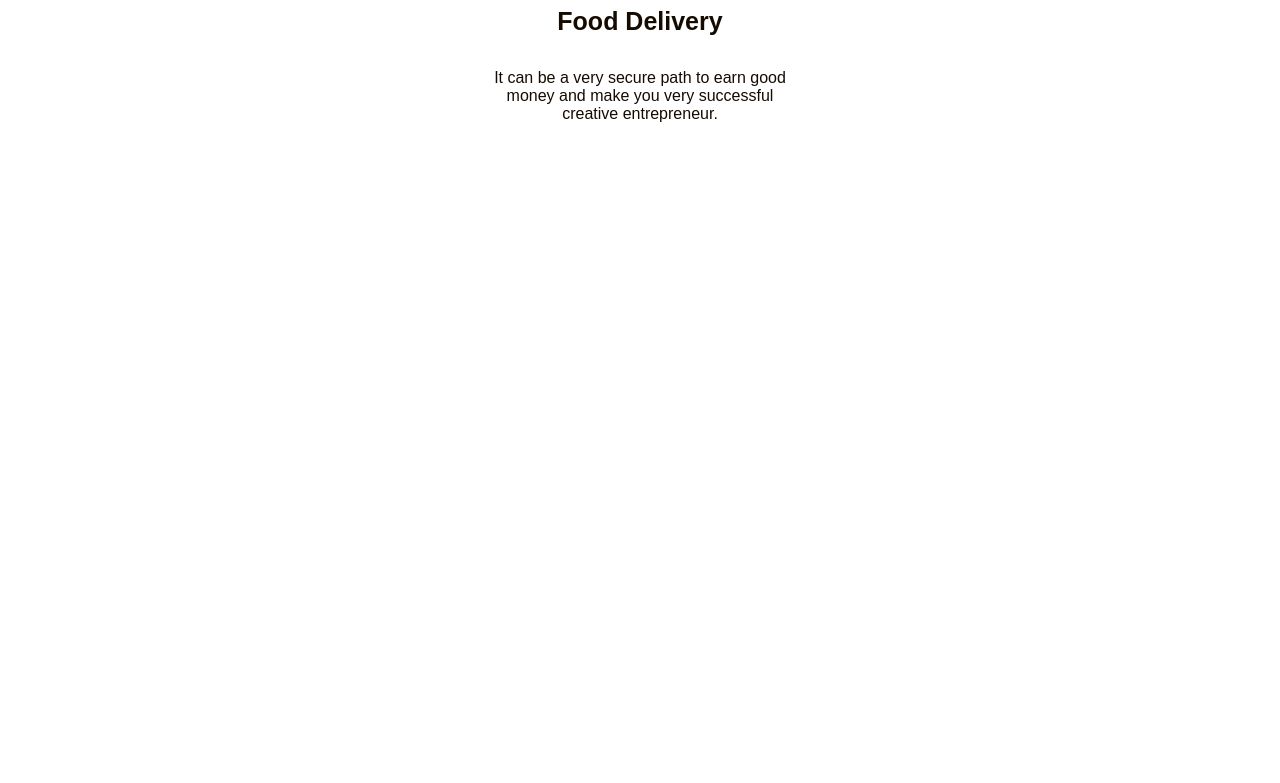
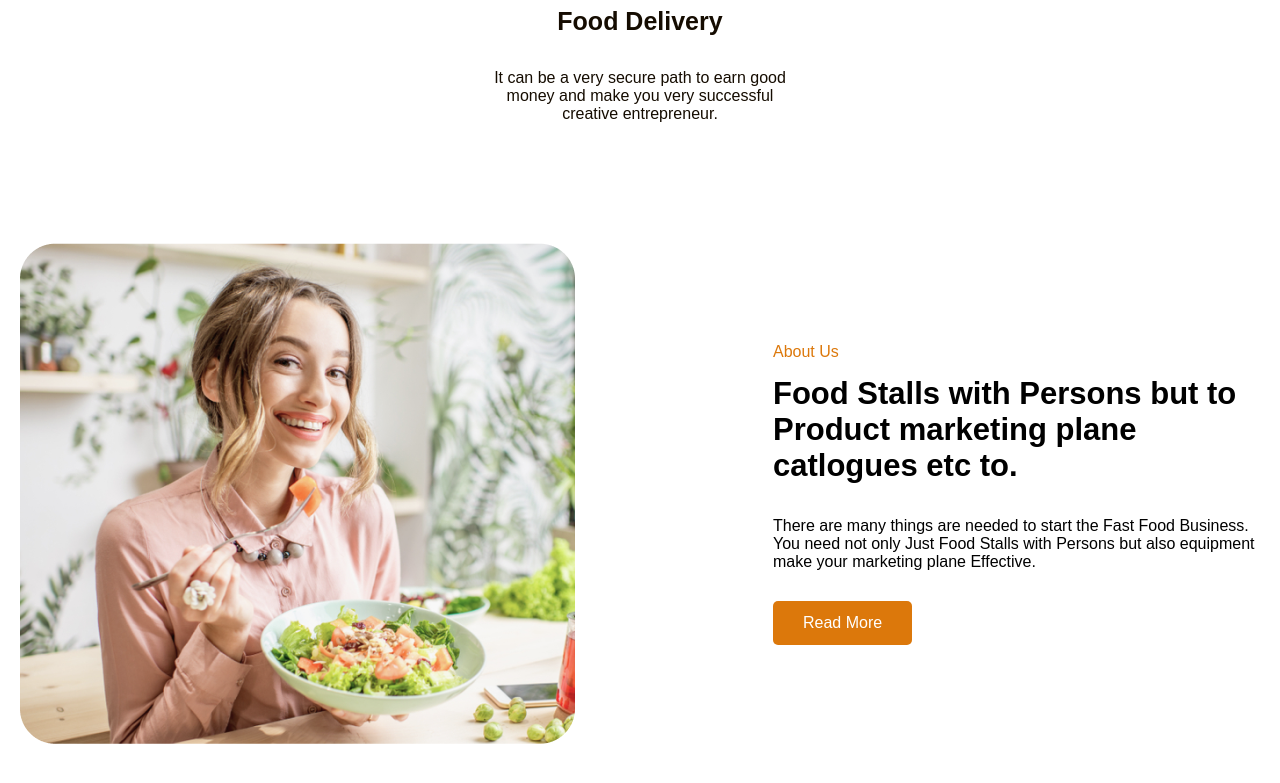
Before and after one commit to bochojon-dev/homework-6-10, a React (Vite) app: page / in a window 1280 px wide. Shown: the part 1285-2068 px from the top of the page. Before the commit the page ends 1528 px from the top, so only its background shows below. Built offline with nearby package versions, Linux system fonts and the light colour scheme.

Commit message:
about page

```diff
--- a/src/App.css
+++ b/src/App.css
@@ -13,8 +13,38 @@ ul {
 a {
   text-decoration: none;
 }
+h4 {
+  /* letter-spacing: 20%; */
+  font-size: 16px;
+  font-weight: 500;
+  color: #dc780b !important;
+}
+h2 {
+  font-size: 31px;
+  font-weight: 700;
+  padding-top: 8px;
+}
+h3 {
+  font-size: 25px;
+  font-weight: 700;
+  padding: 15px 0 33px;
+}
+p {
+  font-size: 16px;
+  font-weight: 400;
+}
+button {
+  font-size: 16px;
+  font-weight: 500;
+  border-radius: 5px;
+  border: 0;
+  padding: 13px 30px;
+  background: #dc780b;
+  color: #fff;
+  transition: 0.3s color linear;
+}
 .container {
   margin: 0 auto;
   padding: 0 20px;
-  max-width: 1240;
+  max-width: 1140;
 }
--- a/src/App.jsx
+++ b/src/App.jsx
@@ -1,4 +1,5 @@
 import "./App.css";
+import About from "./components/about/About";
 import Features from "./components/features/Features";
 import Hero from "./components/hero/Hero";
 import Navbar from "./components/navbar/Navbar";
@@ -9,6 +10,7 @@ function App() {
       <Navbar />
       <Hero />
       <Features />
+      <About />
     </div>
   );
 }
--- /dev/null
+++ b/src/components/about/About.css
@@ -0,0 +1,16 @@
+.about_contents {
+  display: flex;
+  align-items: center;
+  justify-content: space-between;
+  padding-bottom: 115px;
+}
+.about_texts {
+  width: 487px;
+}
+.about_texts h3 {
+  font-size: 31px;
+  font-weight: 700;
+}
+.about_texts button {
+  margin-top: 30px;
+}
--- /dev/null
+++ b/src/components/about/About.jsx
@@ -0,0 +1,32 @@
+import React, { Component } from "react";
+import "../about/About.css";
+import about from "../../assets/about-image.png";
+
+export class About extends Component {
+  render() {
+    return (
+      <div className="about">
+        <div className="container">
+          <div className="about_contents">
+            <img src={about} alt="about" />
+            <div className="about_texts">
+              <h4>About Us</h4>
+              <h3>
+                Food Stalls with Persons but to Product marketing plane
+                catlogues etc to.{" "}
+              </h3>
+              <p>
+                There are many things are needed to start the Fast Food
+                Business. You need not only Just Food Stalls with Persons but
+                also equipment make your marketing plane Effective.
+              </p>
+              <button>Read More</button>
+            </div>
+          </div>
+        </div>
+      </div>
+    );
+  }
+}
+
+export default About;
--- a/src/components/hero/Hero.css
+++ b/src/components/hero/Hero.css
@@ -37,9 +37,9 @@
   background: #dc780b;
 }
 .buttons .btn2 {
-  color: #dc780b;
-  background: #fff;
-  border: 1.5px solid #dc780b;
+  color: #dc780b !important;
+  background: #fff !important;
+  border: 1.5px solid #dc780b !important;
 }
 .buttons .btn1:hover {
   color: #dc780b;
@@ -47,6 +47,6 @@
   border: 1.5px solid #dc780b;
 }
 .hero_texts .btn2:hover {
-  background: #dc780b;
-  color: #fff;
+  background: #dc780b !important;
+  color: #fff !important;
 }
```
Also changed, not shown: src/assets/about-image.png (added).
